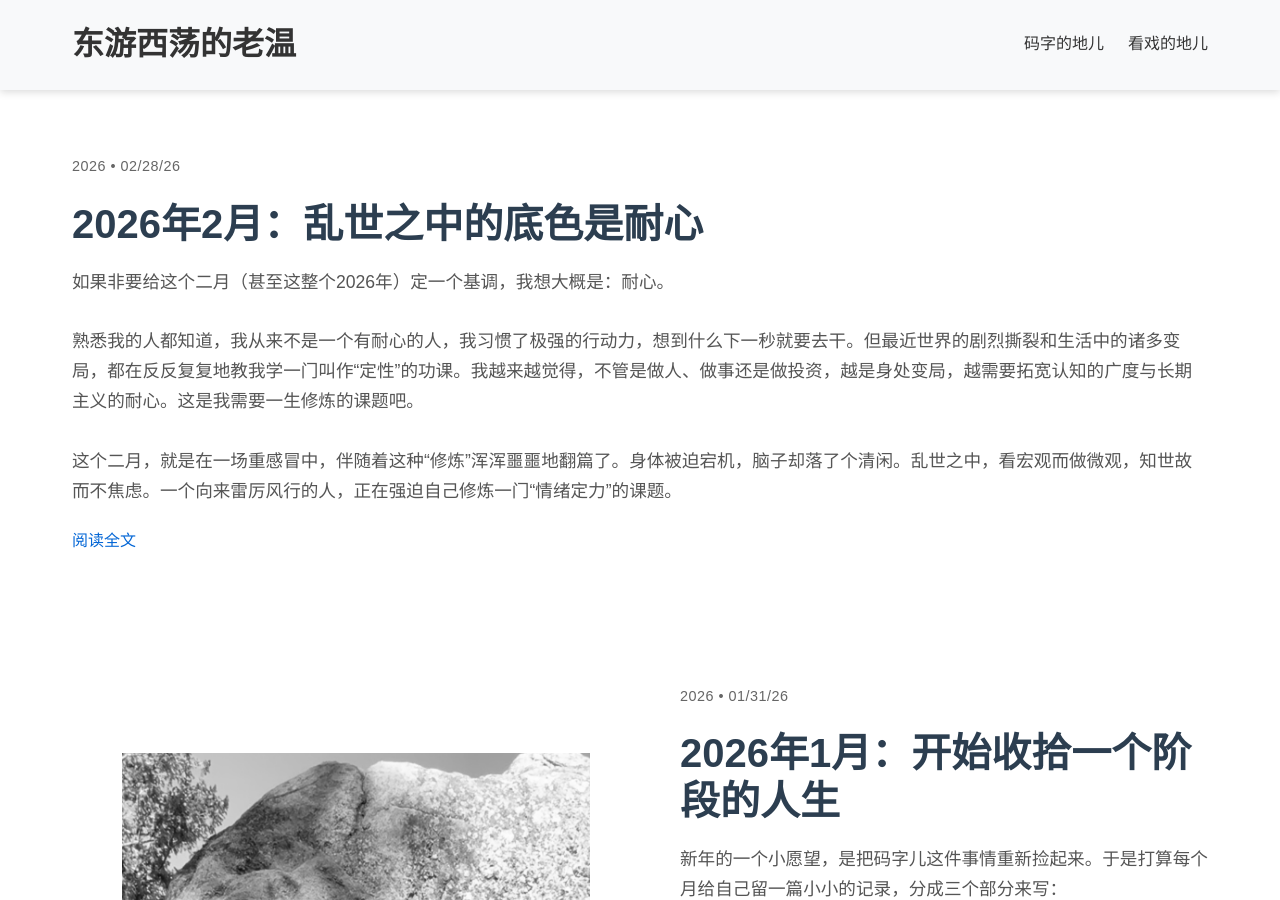
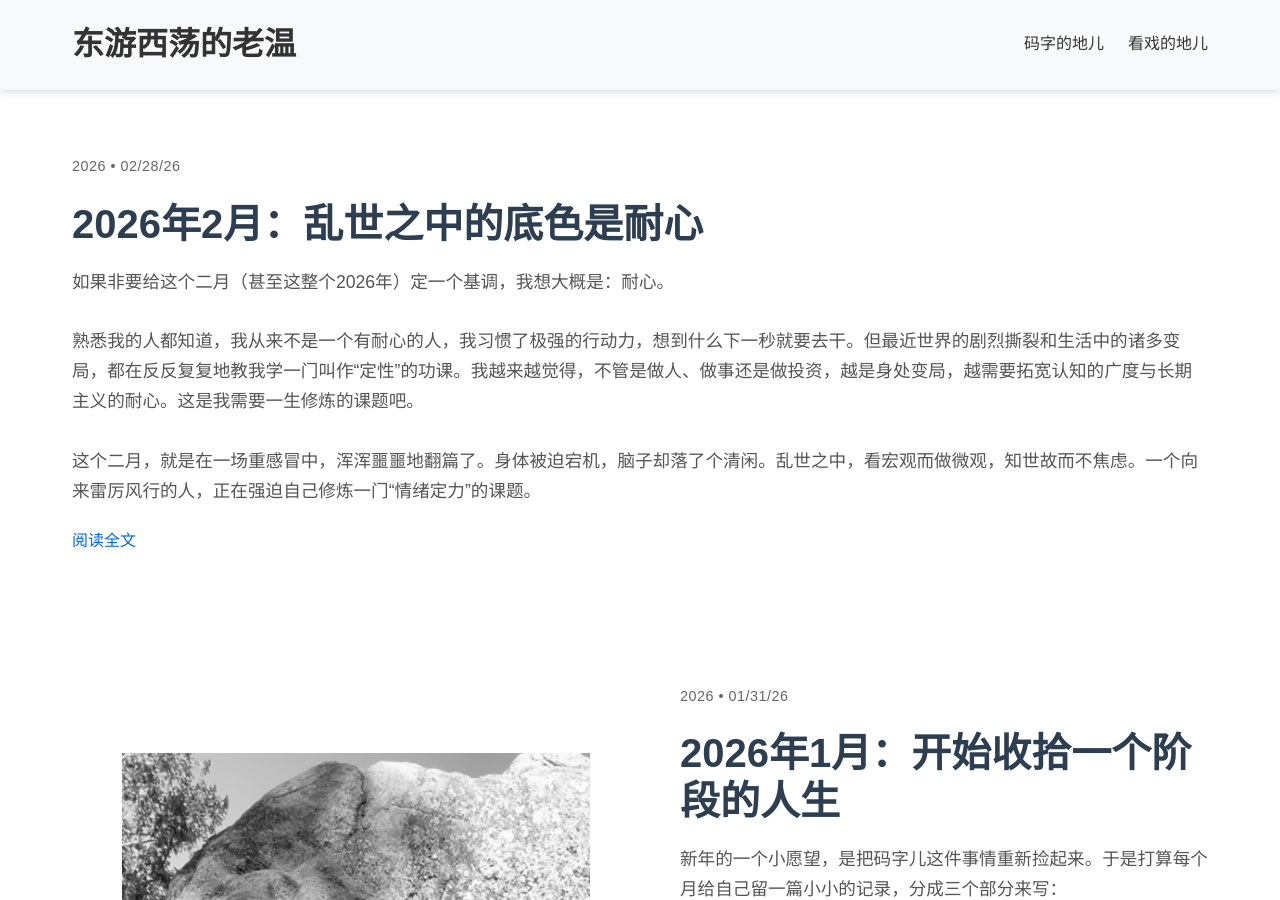
Before and after one commit to pwen/pwen.github.io, a Jekyll site: the page built from index.html, in a window 1280 px wide and 900 px high. Built offline with Jekyll 4.4.1, drawn with Linux system fonts in a browser that asks for light colours; the list of posts is cut into pages by our own code.

Commit message:
better exerpt

```diff
--- a/_posts/2026-02-28-learning-to-be-patient.md
+++ b/_posts/2026-02-28-learning-to-be-patient.md
@@ -9,7 +9,7 @@ excerpt: |
 
   熟悉我的人都知道，我从来不是一个有耐心的人，我习惯了极强的行动力，想到什么下一秒就要去干。但最近世界的剧烈撕裂和生活中的诸多变局，都在反反复复地教我学一门叫作“定性”的功课。我越来越觉得，不管是做人、做事还是做投资，越是身处变局，越需要拓宽认知的广度与长期主义的耐心。这是我需要一生修炼的课题吧。
 
-  这个二月，就是在一场重感冒中，伴随着这种“修炼”浑浑噩噩地翻篇了。身体被迫宕机，脑子却落了个清闲。乱世之中，看宏观而做微观，知世故而不焦虑。一个向来雷厉风行的人，正在强迫自己修炼一门“情绪定力”的课题。
+  这个二月，就是在一场重感冒中，浑浑噩噩地翻篇了。身体被迫宕机，脑子却落了个清闲。乱世之中，看宏观而做微观，知世故而不焦虑。一个向来雷厉风行的人，正在强迫自己修炼一门“情绪定力”的课题。
 ---
 
 如果非要给这个二月（甚至这整个2026年）定一个基调，我想大概是：耐心。
```
